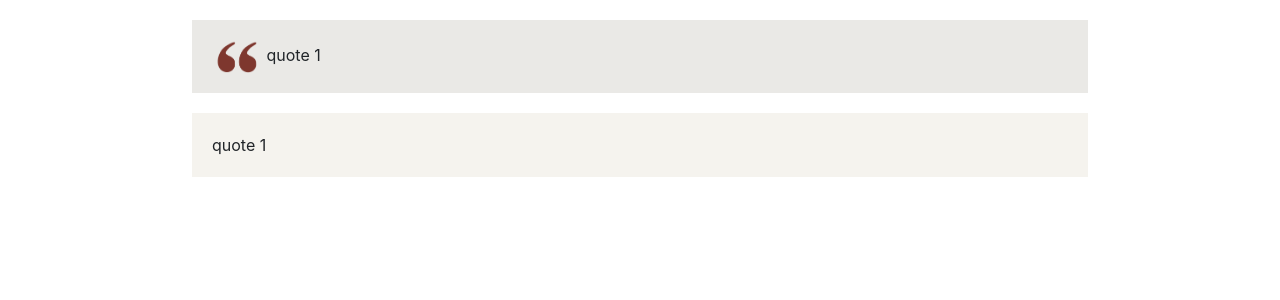
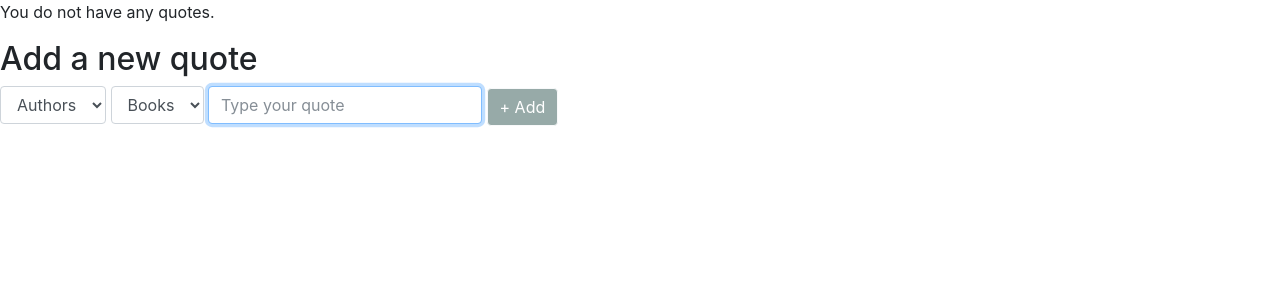
Before and after one commit to SigitaD/personal_library, a Flask app: template templates/quotes.html in a window 1280 px wide. Shown: the part 56-356 px from the top of the page. Run offline with Flask 2, Linux system fonts and the light colour scheme; the template is opened without the code that fills it, so the values that code supplies are empty; some libraries are stand-ins or nearby versions.

Commit message:
ne iki galo ištestintas quotes, bet atrodo, jog veikia

```diff
--- a/application.py
+++ b/application.py
@@ -127,3 +127,60 @@
 
     else:
         return render_template("register.html")
+
+@app.route("/quotes", methods=["GET", "POST"])
+def quotes():
+    # presents quotes if there are any
+
+    if request.method == "GET":
+        # query database for data about quotes
+        quotes = db.execute("""SELECT * FROM quotes
+                            JOIN books ON books.book_id = quotes.book_id
+                            WHERE quotes.user_id = :user_id""",
+                            user_id = session["user_id"])
+
+        # query database for data about books
+        books = db.execute("SELECT * FROM books WHERE user_id = :id",
+            id = session["user_id"])
+
+        # if there arent any books in database
+        if books == 0:
+            return apology("You need to add a book first!")
+
+        #for quote in quotes:
+            #author = quote["author"]
+            #book = quote["title"]
+            #text = quote["quote"]
+
+
+        #for book in books:
+            #author_name = book["author"]
+            #title = book["title"]
+
+        return render_template("quotes.html", quotes = quotes, books = books)
+
+    else:
+        quote = request.form.get("quote")
+        author = request.form.get("author")
+        book = request.form.get("book_title")
+
+        if not quote:
+            return apology("type your quote!", 404)
+
+        if not author:
+            return apology("select an author", 404)
+
+        if not book:
+            return apology("select the book ", 404)
+
+        book_id = db.execute("""SELECT FROM books WHERE title = :title AND user_id = :user_id""",
+            title = book,
+            user_id = session["user_id"])
+
+        # inserting new data into database
+        db.execute("INSERT INTO quotes (user_id, book_id, quote) VALUES (:user_id, :book_id, :quote)",
+            user_id = session["user_id"],
+            book_id = book_id,
+            quote = quote)
+
+        return redirect("/")
--- a/templates/quotes.html
+++ b/templates/quotes.html
@@ -1,11 +1,43 @@
 {% extends "layout.html" %}
 
 {% block main %}
-    <div class="quote_brown_bg">
-        <img id="quote_sign" src="../static/quote_mark.gif" alt="quotes">
-        <p class="quote_text">quote 1</p>
-    </div>
-    <div class="quote_sand_bg">
-        <p class="quote_text">quote 1</p>
-    </div>
+
+    {% if not quotes %}
+        <p id="error_quotes">You do not have any quotes.</p>
+    {% else %}
+        {% for quote in quotes %}
+            <div class="quote_brown_bg">
+            <img id="quote_sign" src="../static/quote_mark.gif" alt="quotes">
+            <p class="quote_text">{{ quote.quote }}</p>
+            <span class="author">{{ quote.author }}</span>
+            <span class="book-title">{{ quote.title }}</span>
+            </div>
+        {% endfor %}
+    {% endif %}
+
+
+    <h2 id="add_quote">Add a new quote</h2>
+    <form id="new_quote" action="/quotes" method="post">
+        <div class="form-group">
+            <select name="author" class="form-control">
+                <option disabled selected value = "invalid">Authors</option>
+               {% for book in books %}
+                       <option value="{{ book.author }}">{{ book.author }}</option>
+               {% endfor %}
+           </select>
+        </div>
+        <div class="form-group">
+        <select name="book_title" class="form-control">
+            <option disabled selected value = "invalid">Books</option>
+           {% for book in books %}
+                   <option value="{{ book.title }}">{{ book.title }}</option>
+           {% endfor %}
+        </select>
+        </div>
+        <div class="form-group">
+            <input autocomplete="off" autofocus class="form-control" name="quote" placeholder="Type your quote" type="text" required>
+        </div>
+        <button class="btn btn-light" type="submit">+ Add</button>
+    </form>
+
 {% endblock %}
```
Also changed, not shown: templates/apology.html (added, +9 -0 lines), books.db (added), old/books.db (deleted), 1 other file.
